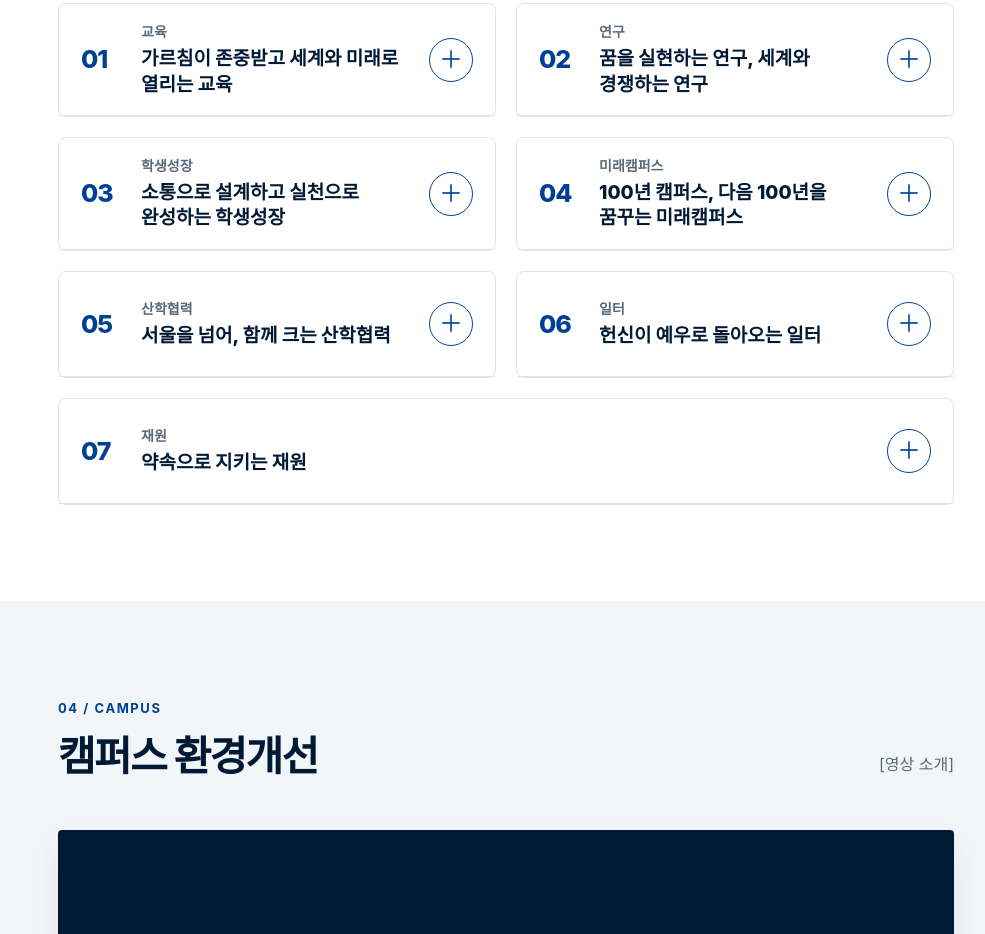
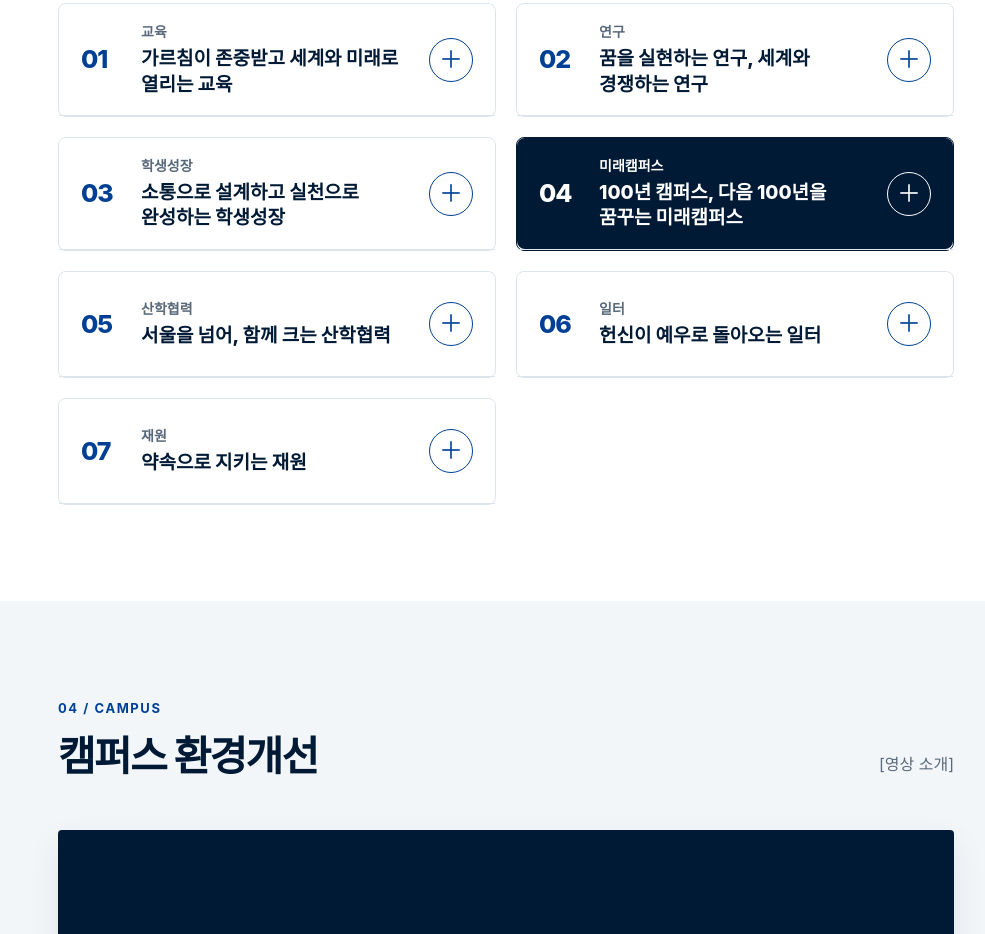
Before and after one commit to dockzone22/vote_namjin, a plain HTML site: page index.html in a window 1280 px wide. Shown: the part 2845-3779 px from the top of the page, without its empty margins (262-1247 px from the left). Drawn offline with Linux system fonts and the light colour scheme; a web font is replaced by a local one.

Commit message:
feat: 대표공약 카드 강조 시안 적용
7번 카드의 전체 너비를 해제하고 4번 강조 스타일을 데이터 설정으로 관리합니다.

Co-authored-by: Copilot <223556219+Copilot@users.noreply.github.com>

```diff
--- a/app.js
+++ b/app.js
@@ -177,7 +177,7 @@ if (!isStatementPage) {
         : '<p class="pledge-pending">세부 공약 준비 중</p>';
 
       return `
-        <article class="pledge-card7${item.no === '07' ? ' pledge-card7--wide' : ''}">
+        <article class="pledge-card7${item.featured ? ' pledge-card7--featured' : ''}">
           <h3 class="pledge-card-heading">
             <button type="button" class="pledge-trigger" id="${cardId}-trigger"
               aria-expanded="false" aria-controls="${cardId}-details">
--- a/data.js
+++ b/data.js
@@ -81,7 +81,7 @@ window.SITE_DATA = {
     { id: 'education', no: '01', field: '교육', title: '가르침이 존중받고 세계와 미래로 열리는 교육', details: [] },
     { id: 'research', no: '02', field: '연구', title: '꿈을 실현하는 연구, 세계와 경쟁하는 연구', details: [] },
     { id: 'student-growth', no: '03', field: '학생성장', title: '소통으로 설계하고 실천으로 완성하는 학생성장', details: [] },
-    { id: 'future-campus', no: '04', field: '미래캠퍼스', title: '100년 캠퍼스, 다음 100년을 꿈꾸는 미래캠퍼스', details: [] },
+    { id: 'future-campus', no: '04', field: '미래캠퍼스', title: '100년 캠퍼스, 다음 100년을 꿈꾸는 미래캠퍼스', featured: true, details: [] },
     { id: 'industry-collaboration', no: '05', field: '산학협력', title: '서울을 넘어, 함께 크는 산학협력', details: [] },
     { id: 'workplace', no: '06', field: '일터', title: '헌신이 예우로 돌아오는 일터', details: [] },
     { id: 'funding', no: '07', field: '재원', title: '약속으로 지키는 재원', details: [] }
--- a/styles.css
+++ b/styles.css
@@ -564,7 +564,8 @@ main { margin-left: var(--sidebar); }
   transition: border-color 220ms ease;
 }
 .pledge-card7.is-open { border-color: var(--blue); }
-.pledge-card7--wide { grid-column: 1 / -1; }
+.pledge-card7--featured,
+.pledge-card7--featured.is-open { border-color: var(--navy); }
 .pledge-card-heading { margin: 0; }
 .pledge-trigger {
   width: 100%;
@@ -578,6 +579,20 @@ main { margin-left: var(--sidebar); }
   color: inherit;
   text-align: left;
   border-radius: 8px;
+}
+.pledge-card7--featured .pledge-trigger {
+  background: var(--navy);
+  color: #ffffff;
+}
+.pledge-card7--featured .pledge-num,
+.pledge-card7--featured .pledge-field,
+.pledge-card7--featured .pledge-title,
+.pledge-card7--featured .pledge-toggle {
+  color: #ffffff;
+}
+.pledge-card7--featured .pledge-toggle { border-color: #ffffff; }
+.pledge-card7--featured .pledge-trigger:hover .pledge-toggle {
+  background: rgba(255, 255, 255, 0.12);
 }
 .pledge-trigger:hover .pledge-toggle { background: #f3f6f9; }
 .pledge-trigger:focus-visible {
@@ -662,7 +677,6 @@ main { margin-left: var(--sidebar); }
 
 @media (max-width: 760px) {
   .pledges7-grid { grid-template-columns: minmax(0, 1fr); gap: 14px; }
-  .pledge-card7--wide { grid-column: auto; }
 }
 
 @media (max-width: 640px) {
```
